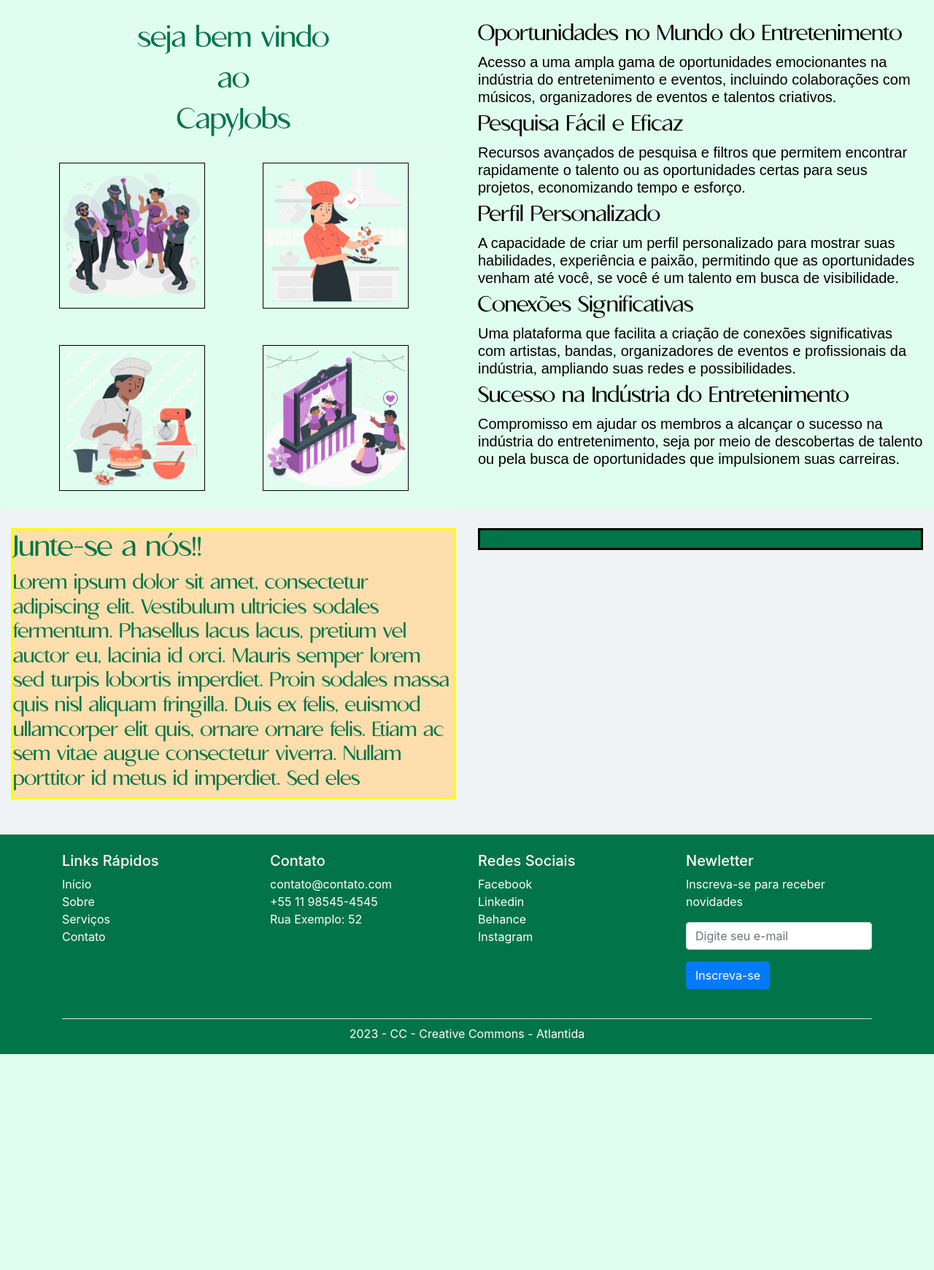
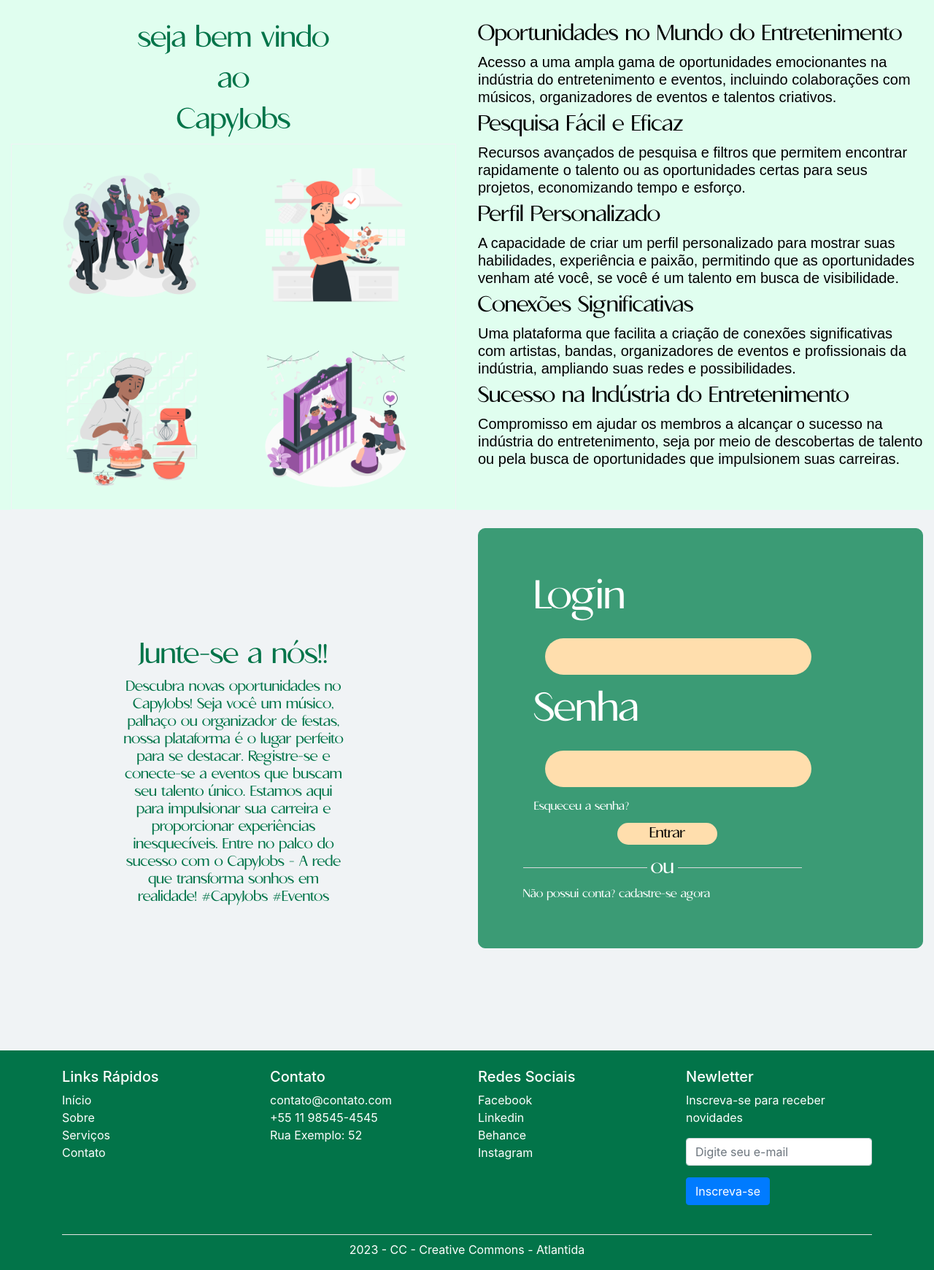
Before and after one commit to Gab0502/CapyJobs, a PHP site: page / in a window 1280 px wide. Shown: the part 813-2554 px from the top of the page at 73% size. Before the commit the page ends 2258 px from the top, so only its background shows below. Run offline with PHP 8.4, Linux system fonts and the light colour scheme.

Commit message:
index-vs2.0

```diff
--- a/index.html
+++ b/index.html
@@ -8,8 +8,7 @@
   <link rel="stylesheet" href="style.css">
   <link rel="stylesheet" href="https://cdn.jsdelivr.net/npm/bootstrap@4.1.3/dist/css/bootstrap.min.css"
     integrity="sha384-MCw98/SFnGE8fJT3GXwEOngsV7Zt27NXFoaoApmYm81iuXoPkFOJwJ8ERdknLPMO" crossorigin="anonymous">
-
-</head>
+  <link rel="stylesheet" href="style-login.css" </head>
 
 <body>
   <header>
@@ -50,8 +49,10 @@
             <form action="" class="form-pesquisa-input">
               <input type="text" placeholder="pesquise um serviço">
               <button>
-                <svg xmlns="http://www.w3.org/2000/svg" width="16" height="16" fill="currentColor" class="bi bi-search" viewBox="0 0 16 16">
-                  <path d="M11.742 10.344a6.5 6.5 0 1 0-1.397 1.398h-.001c.03.04.062.078.098.115l3.85 3.85a1 1 0 0 0 1.415-1.414l-3.85-3.85a1.007 1.007 0 0 0-.115-.1zM12 6.5a5.5 5.5 0 1 1-11 0 5.5 5.5 0 0 1 11 0z"/>
+                <svg xmlns="http://www.w3.org/2000/svg" width="16" height="16" fill="currentColor" class="bi bi-search"
+                  viewBox="0 0 16 16">
+                  <path
+                    d="M11.742 10.344a6.5 6.5 0 1 0-1.397 1.398h-.001c.03.04.062.078.098.115l3.85 3.85a1 1 0 0 0 1.415-1.414l-3.85-3.85a1.007 1.007 0 0 0-.115-.1zM12 6.5a5.5 5.5 0 1 1-11 0 5.5 5.5 0 0 1 11 0z" />
                 </svg>
               </button>
               <div class="input-buttons">
@@ -135,19 +136,24 @@
             <div class="divisao">
               <h2>Oportunidades no Mundo do Entretenimento</h2>
 
-              <h3>Acesso a uma ampla gama de oportunidades emocionantes na indústria do entretenimento e eventos, incluindo colaborações com músicos, organizadores de eventos e talentos criativos.</h3>
+              <h3>Acesso a uma ampla gama de oportunidades emocionantes na indústria do entretenimento e eventos,
+                incluindo colaborações com músicos, organizadores de eventos e talentos criativos.</h3>
               <h2>Pesquisa Fácil e Eficaz</h2>
 
-              <h3>Recursos avançados de pesquisa e filtros que permitem encontrar rapidamente o talento ou as oportunidades certas para seus projetos, economizando tempo e esforço.</h3>
+              <h3>Recursos avançados de pesquisa e filtros que permitem encontrar rapidamente o talento ou as
+                oportunidades certas para seus projetos, economizando tempo e esforço.</h3>
               <h2>Perfil Personalizado</h2>
 
-              <h3>A capacidade de criar um perfil personalizado para mostrar suas habilidades, experiência e paixão, permitindo que as oportunidades venham até você, se você é um talento em busca de visibilidade.</h3>
+              <h3>A capacidade de criar um perfil personalizado para mostrar suas habilidades, experiência e paixão,
+                permitindo que as oportunidades venham até você, se você é um talento em busca de visibilidade.</h3>
               <h2>Conexões Significativas</h2>
 
-              <h3>Uma plataforma que facilita a criação de conexões significativas com artistas, bandas, organizadores de eventos e profissionais da indústria, ampliando suas redes e possibilidades.</h3>
+              <h3>Uma plataforma que facilita a criação de conexões significativas com artistas, bandas, organizadores
+                de eventos e profissionais da indústria, ampliando suas redes e possibilidades.</h3>
               <h2>Sucesso na Indústria do Entretenimento</h2>
 
-              <h3>Compromisso em ajudar os membros a alcançar o sucesso na indústria do entretenimento, seja por meio de descobertas de talento ou pela busca de oportunidades que impulsionem suas carreiras.</h3>
+              <h3>Compromisso em ajudar os membros a alcançar o sucesso na indústria do entretenimento, seja por meio de
+                descobertas de talento ou pela busca de oportunidades que impulsionem suas carreiras.</h3>
 
             </div>
           </div>
@@ -160,17 +166,35 @@
         <div class="col-xl-6 fonteIndex">
           <div class="batata">
             <h1>Junte-se a nós!!</h1>
-              <h3>
-                Lorem ipsum dolor sit amet, consectetur adipiscing elit. Vestibulum ultricies sodales fermentum.
-                Phasellus lacus lacus, pretium vel auctor eu, lacinia id orci. Mauris semper lorem sed turpis lobortis imperdiet.
-                Proin sodales massa quis nisl aliquam fringilla. Duis ex felis, euismod ullamcorper elit quis, ornare ornare felis.
-                Etiam ac sem vitae augue consectetur viverra. Nullam porttitor id metus id imperdiet. Sed eles
-              </h3>
+            <h5>
+              Descubra novas oportunidades no CapyJobs!
+              Seja você um músico, palhaço ou organizador de festas, nossa plataforma é o lugar perfeito para se
+              destacar.
+              Registre-se e conecte-se a eventos que buscam seu talento único.
+              Estamos aqui para impulsionar sua carreira e proporcionar experiências inesquecíveis.
+              Entre no palco do sucesso com o CapyJobs -
+              A rede que transforma sonhos em realidade! #CapyJobs #Eventos
+            </h5>
           </div>
         </div>
         <div class="col-xl-6 fonteIndex">
           <div class="arroz">
-              arroz
+            <div class="container-custom">
+              <form action="" class="form-login-index">
+                <h3>Login</h3>
+                <input type="text-" id="username">
+                <h3>Senha</h3>
+                <input type="text" id="password">
+                <a class="text-white" href="#">Esqueceu a senha?</a>
+                <button>Entrar</button>
+              </form>
+              <div class="flex-generic">
+                <hr class="bg-branco" style="width: 35%;">
+                <h3 class="text-white">ou</h3>
+                <hr class="bg-branco" style="width: 35%;">
+              </div>
+              <a href="#" class="text-white">Não possui conta? cadastre-se agora</a>
+
             </div>
           </div>
 
--- a/style.css
+++ b/style.css
@@ -210,7 +210,7 @@
 
 .box img {
     width: 200px;
-    border: 0.1px solid black;
+    border: 0.1px solid #E0FEEF;
 
 }
 
@@ -221,10 +221,55 @@
     margin: 25px;
 }
 .arroz{
-    border: solid black;
-    background-color: #027449;
+    border: solid 1px var(--verdeMedio);
+    background-color: var(--verdeMedio);
+    border-radius: 10px;
 }
+.form-login-index h3{
+    font-size: 55px;
+}
+.form-login-index {
+    display: flex;
+    flex-direction: column;
+    margin: 15px;
+    color: #ffffff
+}
+.form-login-index a{
+    color: var(--bgBranco);
+}
+
+.form-login-index input {
+    background-color: var(--bege);
+    border: none;
+    border-radius: 25px;
+    margin: 15px;
+    width: 80%;
+    height: 50px;
+    align-items: center;
+}
+
+.form-login-index input:hover {
+    border: 1px solid black;
+}
+
+.form-login-index button {
+    font-size: 20px;
+    background-color: var(--bege);
+    width: 30%;
+    margin-top: 10px;
+    margin-left: 25%;
+    border-radius: 25px;
+    border: none;
+    border: 25px;
+    cursor: pointer;
+
+}
+
+.form-login-index button:hover {
+    border-radius: 1px solid black;
+}
+
 .batata{
-    border: solid yellow;
-    background-color: #ffdead;
+    text-align: center;
+    margin: 150px;
 }
```
Lines whose indentation alone changed are shown as unchanged.
